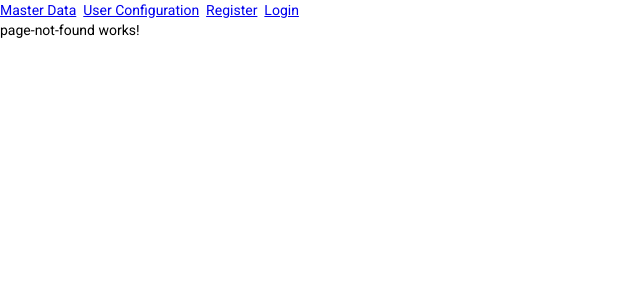
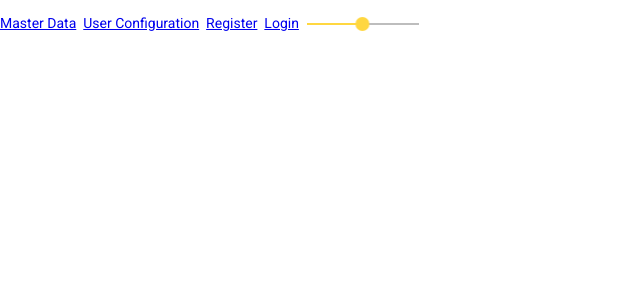
Before and after one commit to abhiroop43/fantastic-octo-dollop, an Angular app: page / in a window 1280 px wide. Shown: the top 300 px of the page, without its empty margins (0-640 px from the left). Built offline with nearby package versions, Linux system fonts and the light colour scheme.

Commit message:
added common module for angular material

```diff
--- /dev/null
+++ b/src/app/angular-material-dependencies.module.ts
@@ -0,0 +1,12 @@
+import { NgModule } from '@angular/core';
+import { CommonModule } from '@angular/common';
+import { MatSliderModule } from '@angular/material/slider';
+
+const materials = [MatSliderModule];
+
+@NgModule({
+  declarations: [],
+  imports: [...materials],
+  exports: [...materials],
+})
+export class AngularMaterialDependenciesModule {}
--- a/src/app/app-routing.module.ts
+++ b/src/app/app-routing.module.ts
@@ -19,7 +19,7 @@ const routes: Routes = [
   },
   {
     path: '',
-    redirectTo: '/',
+    redirectTo: '',
     pathMatch: 'full',
   },
   {
--- a/src/app/app.component.html
+++ b/src/app/app.component.html
@@ -3,3 +3,4 @@
 <a routerLink="/auth/register">Register</a>&nbsp;
 <a routerLink="/auth/login">Login</a>
 <router-outlet></router-outlet>
+<mat-slider min="1" max="100" step="1" value="50"></mat-slider>
```
Also changed, not shown: src/app/app.module.ts (+6 -7 lines).
